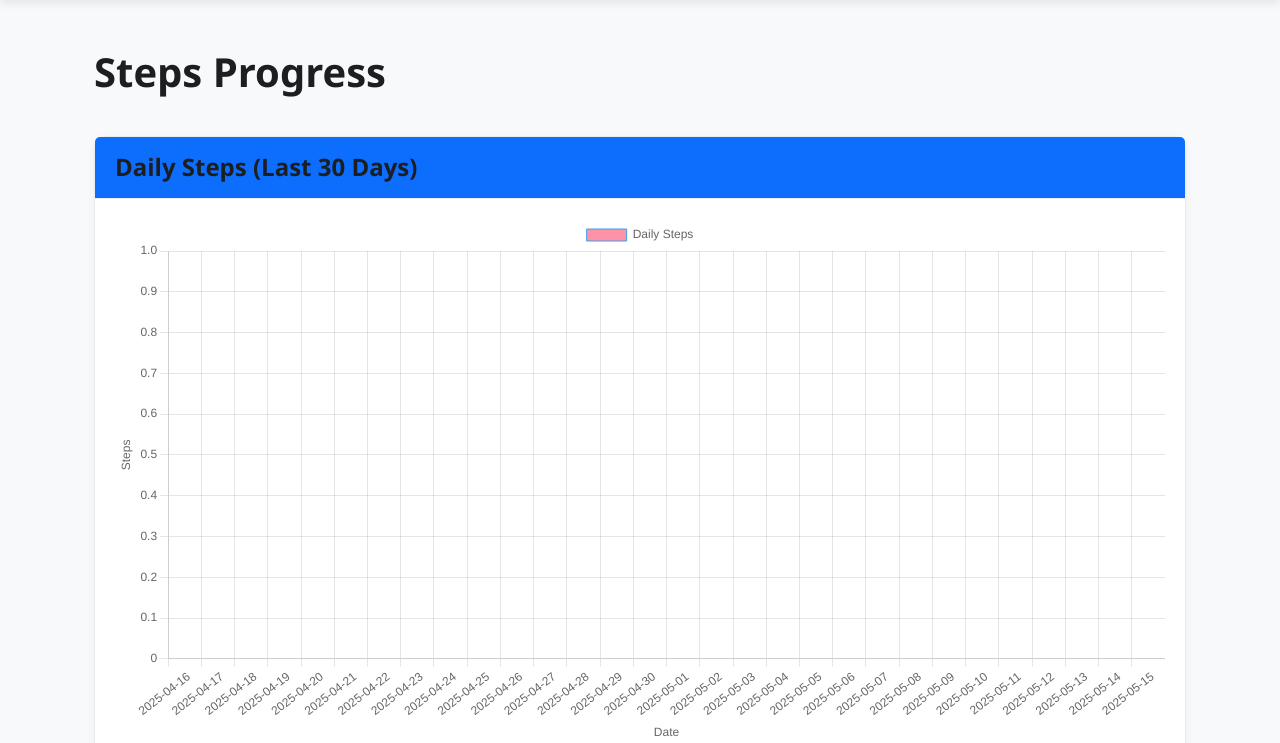
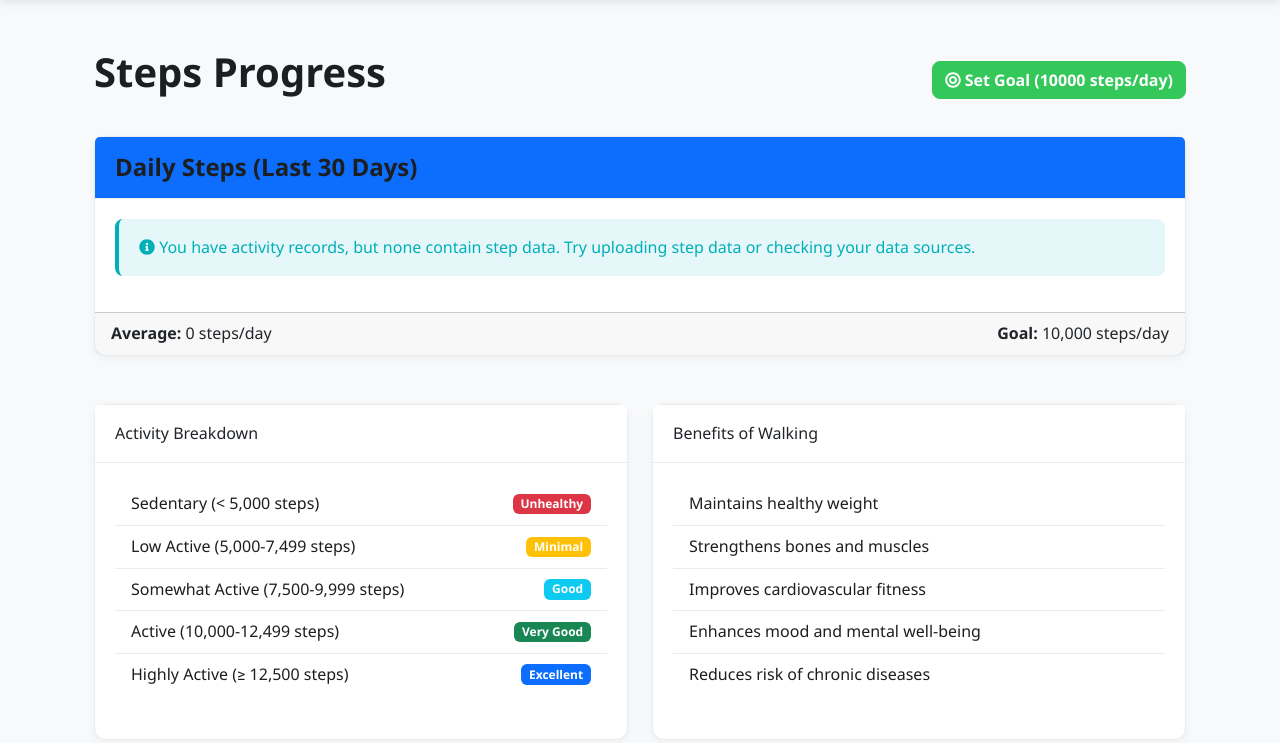
Before and after one commit to AndreHrs-Team/cits5505-group7, a Flask app: page /goals/progress/steps in a window 1280 px wide. Shown: the part 87-830 px from the top of the page. Run offline with Flask 3, Linux system fonts and the light colour scheme; a user stored in the database is signed in; tables that the repository leaves empty hold one stand-in row (values such as "Sample post"); some libraries are stand-ins or nearby versions.

Commit message:
bugfix The chart in the goals/progress/steps page isn't displaying any step data

```diff
--- a/app/routes/goal_routes.py
+++ b/app/routes/goal_routes.py
@@ -221,32 +221,52 @@ def steps_progress():
     days = 30
     steps_data = []
 
+    # Check if user has any activity data
+    has_activities = Activity.query.filter_by(user_id=current_user.id).count() > 0
+
     for i in range(days):
         date = datetime.utcnow().date() - timedelta(days=i)
         start_of_day = datetime.combine(date, datetime.min.time())
         end_of_day = datetime.combine(date, datetime.max.time())
 
+        # Get activities for this day
         day_activities = Activity.query.filter(
             Activity.user_id == current_user.id,
             Activity.timestamp >= start_of_day,
             Activity.timestamp <= end_of_day
         ).all()
 
-        day_steps = sum(activity.total_steps or 0 for activity in day_activities)
+        # Calculate total steps for this day
+        day_steps = 0
+        for activity in day_activities:
+            if activity.total_steps is not None and activity.total_steps > 0:
+                day_steps += activity.total_steps
+            elif activity.activity_type == 'steps' and activity.value is not None:
+                day_steps += int(activity.value)
 
         steps_data.append({
             'date': date.strftime('%Y-%m-%d'),
             'steps': day_steps
         })
 
-    # Calculate suggested goal
-    average_steps = sum(day['steps'] for day in steps_data) / len(steps_data) if steps_data else 0
-    suggested_goal = round(average_steps * 1.1)  # 10% increase
+    # Calculate suggested goal if there's data
+    total_steps = sum(day['steps'] for day in steps_data)
+    has_step_data = total_steps > 0
+
+    if has_step_data:
+        non_zero_days = [d['steps'] for d in steps_data if d['steps'] > 0]
+        average_steps = sum(non_zero_days) / len(non_zero_days) if non_zero_days else 0
+        suggested_goal = round(average_steps * 1.1)  # 10% increase
+    else:
+        average_steps = 0
+        suggested_goal = 10000  # Default suggestion
 
     return render_template('goals/progress/steps.html',
                           steps_data=steps_data,
                           average_steps=average_steps,
-                          suggested_goal=suggested_goal)
+                          suggested_goal=suggested_goal,
+                          has_activities=has_activities,
+                          has_step_data=has_step_data)
 
 @bp.route('/progress/weight')
 @login_required
--- a/frontend/templates/goals/progress/steps.html
+++ b/frontend/templates/goals/progress/steps.html
@@ -22,7 +22,17 @@
                     <h4 class="mb-0">Daily Steps (Last 30 Days)</h4>
                 </div>
                 <div class="card-body">
+                    {% if not has_activities %}
+                    <div class="alert alert-warning">
+                        <i class="fas fa-exclamation-triangle"></i> No activity records found. Please upload your activity data to see steps information.
+                    </div>
+                    {% elif not has_step_data %}
+                    <div class="alert alert-info">
+                        <i class="fas fa-info-circle"></i> You have activity records, but none contain step data. Try uploading step data or checking your data sources.
+                    </div>
+                    {% else %}
                     <canvas id="stepsChart" width="400" height="200"></canvas>
+                    {% endif %}
                 </div>
                 <div class="card-footer">
                     <div class="d-flex justify-content-between">
@@ -87,6 +97,7 @@
 {% endblock %}
 
 {% block scripts %}
+{% if has_step_data %}
 <script>
 document.addEventListener('DOMContentLoaded', function() {
     const ctx = document.getElementById('stepsChart').getContext('2d');
@@ -96,41 +107,86 @@ document.addEventListener('DOMContentLoaded', function() {
 
     // Prepare data for the chart
     const labels = stepsData.map(data => data.date).reverse();
-    const data = stepsData.map(data => data.steps).reverse();
+    const stepValues = stepsData.map(data => data.steps).reverse();
+
+    // Define activity level colors
+    const sedentaryColor = 'rgba(255, 99, 132, 0.7)';  // Red
+    const lowActiveColor = 'rgba(255, 206, 86, 0.7)';  // Yellow
+    const somewhatActiveColor = 'rgba(153, 102, 255, 0.7)'; // Purple
+    const activeColor = 'rgba(75, 192, 192, 0.7)';    // Teal
+    const highlyActiveColor = 'rgba(54, 162, 235, 0.7)'; // Blue
+
+    // Organize data by activity levels
+    const sedentaryData = stepValues.map(value => value < 5000 ? value : null);
+    const lowActiveData = stepValues.map(value => value >= 5000 && value < 7500 ? value : null);
+    const somewhatActiveData = stepValues.map(value => value >= 7500 && value < 10000 ? value : null);
+    const activeData = stepValues.map(value => value >= 10000 && value < 12500 ? value : null);
+    const highlyActiveData = stepValues.map(value => value >= 12500 ? value : null);
 
     // Create chart
     const stepsChart = new Chart(ctx, {
         type: 'bar',
         data: {
             labels: labels,
-            datasets: [{
-                label: 'Daily Steps',
-                data: data,
-                backgroundColor: function(context) {
-                    const value = context.dataset.data[context.dataIndex];
-                    if (value >= 12500) return 'rgba(54, 162, 235, 0.7)'; // Highly Active
-                    else if (value >= 10000) return 'rgba(75, 192, 192, 0.7)'; // Active
-                    else if (value >= 7500) return 'rgba(153, 102, 255, 0.7)'; // Somewhat Active
-                    else if (value >= 5000) return 'rgba(255, 206, 86, 0.7)'; // Low Active
-                    else return 'rgba(255, 99, 132, 0.7)'; // Sedentary
+            datasets: [
+                {
+                    label: 'Sedentary (< 5,000)',
+                    data: sedentaryData,
+                    backgroundColor: sedentaryColor,
+                    borderColor: sedentaryColor,
+                    borderWidth: 1,
+                    stack: 'Stack 0'
                 },
-                borderColor: 'rgba(54, 162, 235, 1)',
-                borderWidth: 1
-            }]
+                {
+                    label: 'Low Active (5,000-7,499)',
+                    data: lowActiveData,
+                    backgroundColor: lowActiveColor,
+                    borderColor: lowActiveColor,
+                    borderWidth: 1,
+                    stack: 'Stack 0'
+                },
+                {
+                    label: 'Somewhat Active (7,500-9,999)',
+                    data: somewhatActiveData,
+                    backgroundColor: somewhatActiveColor,
+                    borderColor: somewhatActiveColor,
+                    borderWidth: 1,
+                    stack: 'Stack 0'
+                },
+                {
+                    label: 'Active (10,000-12,499)',
+                    data: activeData,
+                    backgroundColor: activeColor,
+                    borderColor: activeColor,
+                    borderWidth: 1,
+                    stack: 'Stack 0'
+                },
+                {
+                    label: 'Highly Active (≥ 12,500)',
+                    data: highlyActiveData,
+                    backgroundColor: highlyActiveColor,
+                    borderColor: highlyActiveColor,
+                    borderWidth: 1,
+                    stack: 'Stack 0'
+                }
+            ]
         },
         options: {
+            responsive: true,
             scales: {
+                x: {
+                    stacked: true,
+                    title: {
+                        display: true,
+                        text: 'Date'
+                    }
+                },
                 y: {
+                    stacked: true,
                     beginAtZero: true,
                     title: {
                         display: true,
                         text: 'Steps'
-                    }
-                },
-                x: {
-                    title: {
-                        display: true,
-                        text: 'Date'
                     }
                 }
             },
@@ -148,10 +204,22 @@ document.addEventListener('DOMContentLoaded', function() {
                             return label;
                         }
                     }
+                },
+                legend: {
+                    display: true,
+                    position: 'top',
+                    onClick: function(e, legendItem, legend) {
+                        // Toggle dataset visibility when legend item is clicked
+                        const index = legendItem.datasetIndex;
+                        const meta = legend.chart.getDatasetMeta(index);
+                        meta.hidden = meta.hidden === null ? !legend.chart.data.datasets[index].hidden : null;
+                        legend.chart.update();
+                    }
                 }
             }
         }
     });
 });
 </script>
+{% endif %}
 {% endblock %}
```
